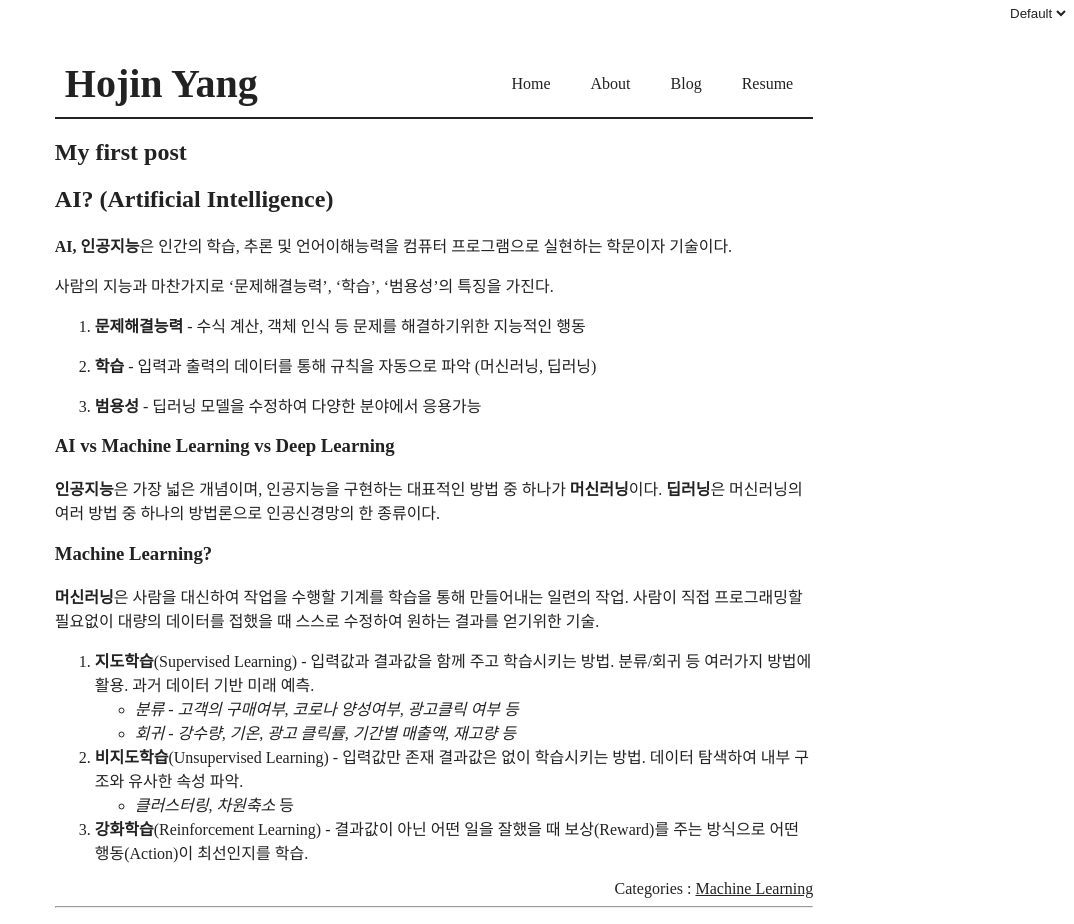
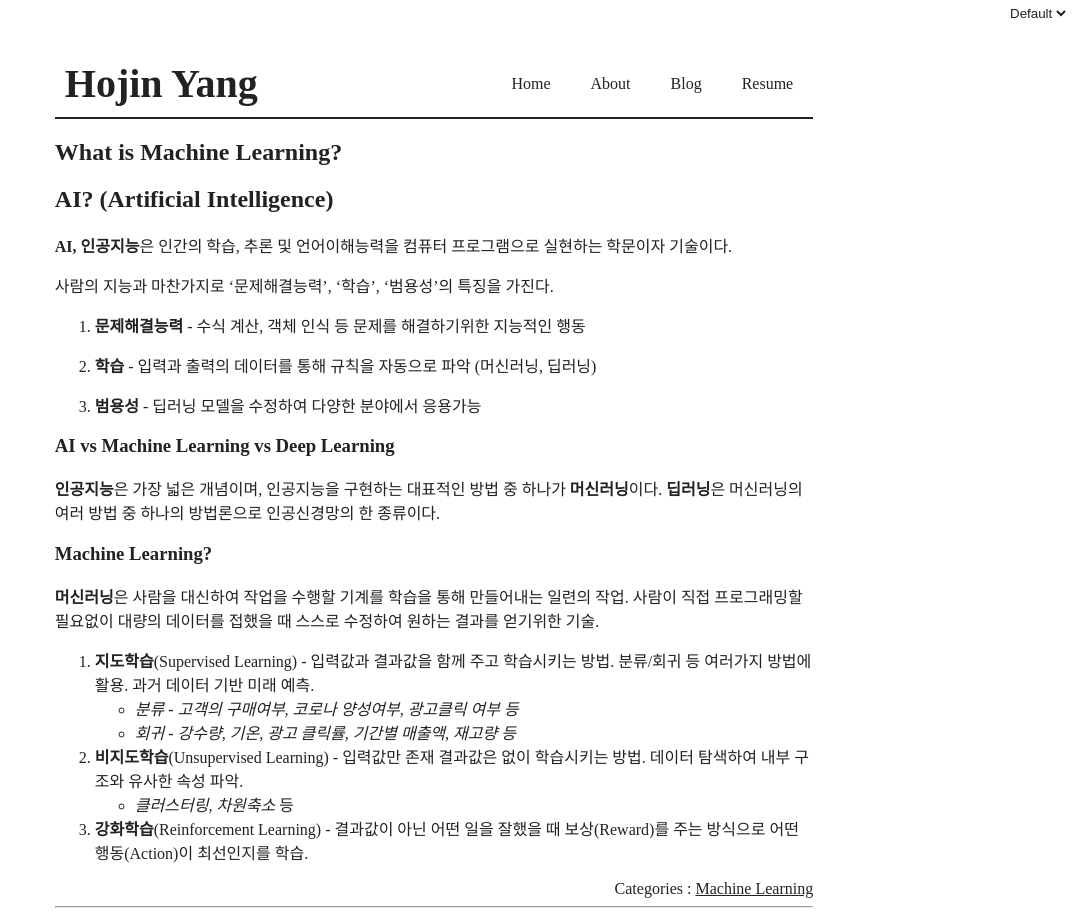
Before and after one commit to hogoood/hogoood.github.io, a Jekyll site: the page built from _posts/2020-09-27-machine_learning.md, in a window 1280 px wide. Shown: the whole page, without its empty margins (206-1280 px from the left). Built offline with Jekyll 4.4.1, drawn with Linux system fonts in a browser that asks for light colours; comment, search, counter and statistics services are not loaded.

Commit message:
Change name of title

```diff
--- a/_posts/2020-09-27-machine_learning.md
+++ b/_posts/2020-09-27-machine_learning.md
@@ -1,7 +1,7 @@
 ---
 layout: post
 comments: true
-title : My first post
+title : What is Machine Learning?
 categories: [Machine Learning]
 ---
 
```
